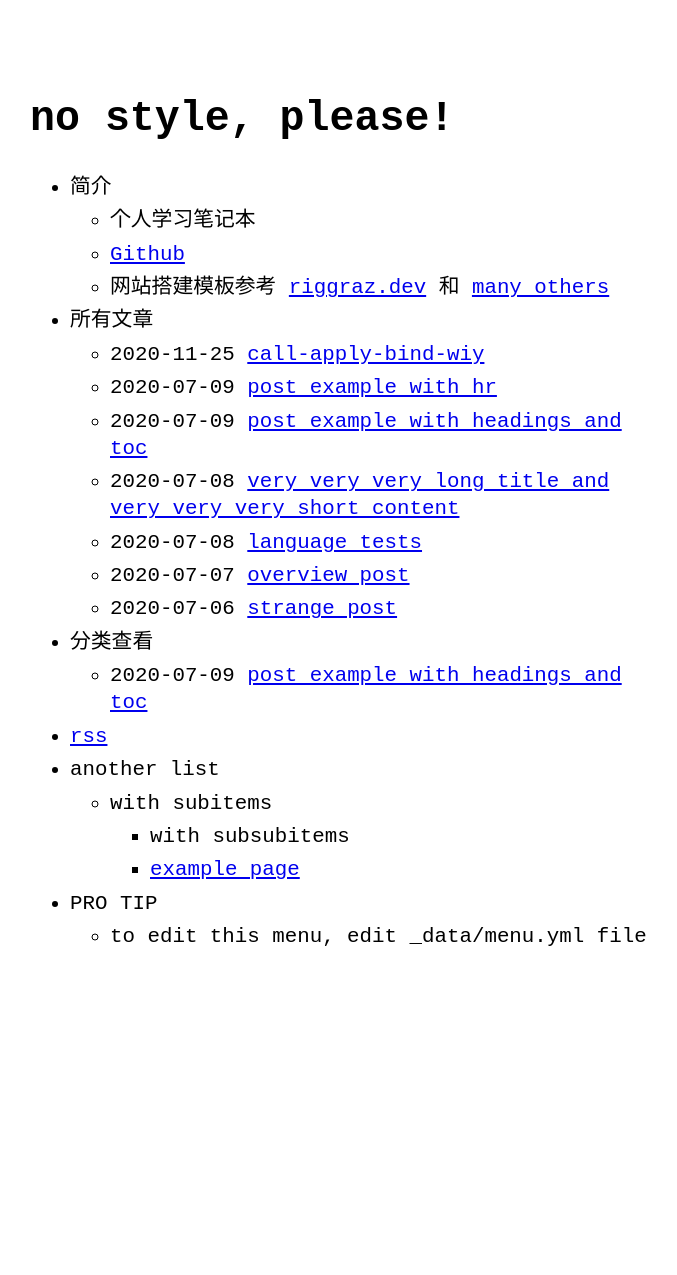
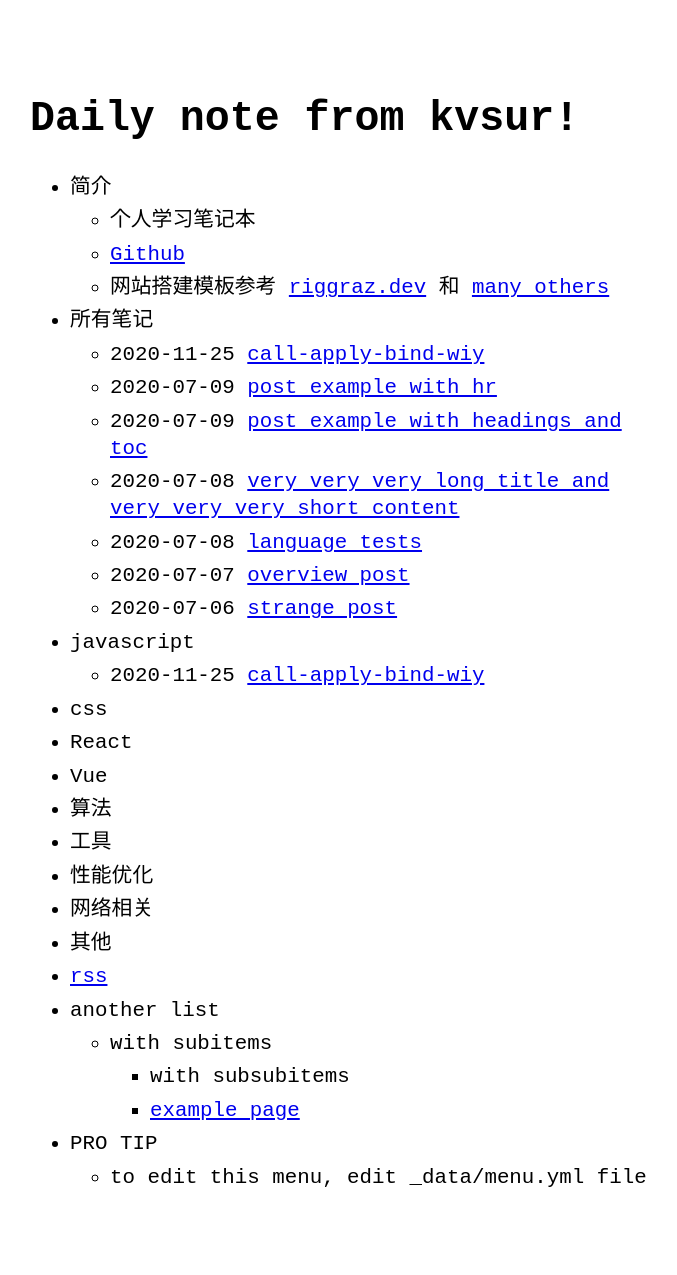
Before and after one commit to kvsur/kvsur.github.io, a Jekyll site: the page built from index.md, in a window 1280 px wide. Shown: the whole page, without its empty margins (290-967 px from the left). Built offline with Jekyll 4.4.1, drawn with Linux system fonts in a browser that asks for light colours; before the commit the page ends 1035 px from its top, so only the background shows below that.

Commit message:
@update 更新笔记类型

```diff
--- a/_config.yml
+++ b/_config.yml
@@ -1,4 +1,4 @@
-title: no style, please! # name of the site
+title: Daily note from kvsur! # name of the site
 author: kvsur # name of site's author
 email: hello1024lc@gmail.com # email of site's author
 repository: kvsur/kvsur.github.io
--- a/_data/menu.yml
+++ b/_data/menu.yml
@@ -9,19 +9,59 @@ entries:
         url: https://github.com/kvsur/kvsur.github.io
       - title: "网站搭建模板参考 <a href='https://riggraz.dev'>riggraz.dev</a> 和 <a href='https://github.com/riggraz/no-style-please/network/dependents'>many others</a>"
 
-  - title: 所有文章
+  - title: 所有笔记
     post_list:
       limit: 10
       show_more: true
       show_more_text: 查看更多...
       show_more_url: archive.html
 
-  - title: 分类查看
+  - title: javascript
     post_list:
-      category: example2
+      category: javascript
       show_more: true
-      show_more_text: See more posts...
-      show_more_url: example2-archive.html
+      show_more_text: 查看更多...
+      show_more_url: javascript-archive.html
+
+  - title: css
+    post_list:
+      category: css
+      show_more_url: css-archive.html
+
+  - title: React
+    post_list:
+      category: react
+      show_more_url: react-archive.html
+
+  - title: Vue
+    post_list:
+      category: vue
+      show_more_url: vue-archive.html
+
+  - title: 算法
+    post_list:
+      category: algorithm
+      show_more_url: algorithm-archive.html
+
+  - title: 工具
+    post_list:
+      category: tools
+      show_more_url: tools-archive.html
+
+  - title: 性能优化
+    post_list:
+      category: performance
+      show_more_url: performance-archive.html
+
+  - title: 网络相关
+    post_list:
+      category: network
+      show_more_url: network-archive.html
+
+  - title: 其他
+    post_list:
+      category: others
+      show_more_url: others-archive.html
 
   - title: rss
     url: feed.xml
```
Also changed, not shown: _posts/2020-11-25-call-apply-bind.md (+4 -4 lines), algorithm-archive.md (added, +5 -0 lines), archive.md (+1 -1 lines), css-archive.md (added, +5 -0 lines), example2-archive.md (deleted, +0 -5 lines), javascript-archive.md (added, +5 -0 lines), network-archive.md (added, +5 -0 lines), others-archive.md (added, +5 -0 lines), performance-archive.md (added, +5 -0 lines), react-archive.md (added, +5 -0 lines), tools-archive.md (added, +5 -0 lines), vue-archive.md (added, +5 -0 lines).
